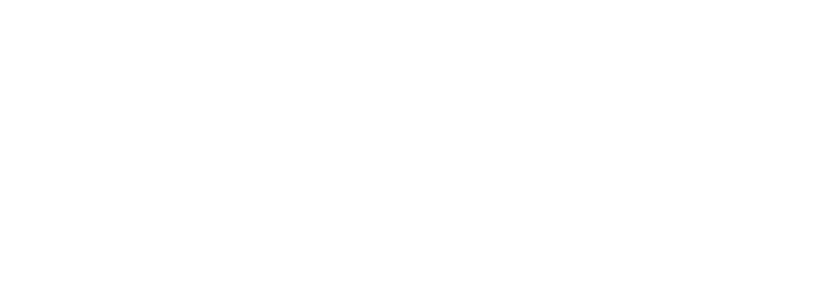
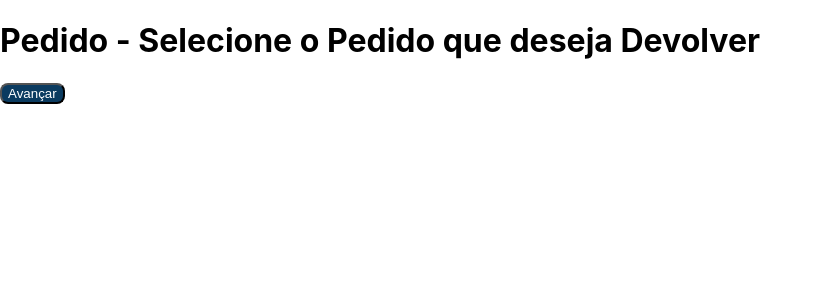
Before and after one commit to FutFanatics/react-troquefut, a React (Create React App) app: page /order in a window 1280 px wide. Before the commit this address had no page. Shown: the top 300 px of the page, without its empty margins (0-823 px from the left). Built offline with nearby package versions, Linux system fonts and the light colour scheme; the HTML template or start-up script is replaced by a standard one.

Commit message:
feat: Criando Páginas da Aplicação

```diff
--- a/src/AppRoutes.tsx
+++ b/src/AppRoutes.tsx
@@ -1,10 +1,20 @@
 import { BrowserRouter, Route, Routes } from "react-router-dom";
+import { RotaPrivate } from "./utils/RotaPrivate";
+import Instructions from "./pages/Instructions";
+import Home from "./pages/Home";
+import Order from "./pages/Order";
+import Data from "./pages/Data";
+import Shipping from "./pages/Shipping";
 
 function AppRoutes() {
     return (
         <BrowserRouter>
             <Routes>
-                <Route path="/" element={<h1>TroqueFUT</h1>}></Route>
+                <Route path="/" element={<Home />}></Route>
+                <Route path="/instructions" element={<Instructions />}></Route>
+                <Route path="/order" element={<Order />}></Route>
+                <Route path="/data" element={<Data />}></Route>
+                <Route path="/shipping" element={<Shipping />}></Route>
             </Routes>
         </BrowserRouter>
     )
--- /dev/null
+++ b/src/components/Button/index.tsx
@@ -0,0 +1,30 @@
+import { useNavigate } from "react-router-dom"
+import styled from "styled-components";
+
+interface IButton {
+    path?: string;
+    children: React.ReactNode;
+}
+
+const SButton = styled.button`
+    background-color: #0B3B60;
+    border-radius: 8px;
+    color: #FFF;
+`
+
+export default function Button({ children, path = ""}: IButton) {
+
+    const navigate = useNavigate();
+
+    const handleClick = () => {
+
+        if(path) {
+            navigate(path);
+        }
+    };
+
+    return (
+        <SButton onClick={handleClick}>{ children }</SButton>
+    )
+
+}
--- /dev/null
+++ b/src/pages/Data/index.tsx
@@ -0,0 +1,12 @@
+import Button from "../../components/Button";
+
+export default function Data() {
+
+    return (
+        <div>
+            <h1>Dados</h1>
+            <Button path="/shipping">Avançar</Button>
+        </div>
+    )
+
+}
--- /dev/null
+++ b/src/pages/Home/index.tsx
@@ -0,0 +1,12 @@
+import Button from "../../components/Button";
+
+export default function Home() {
+
+    return (
+        <div>
+            <h1>Página Inicial</h1>
+            <Button path="/instructions" >Avançar</Button>
+        </div>
+    )
+
+}
--- /dev/null
+++ b/src/pages/Instructions/index.tsx
@@ -0,0 +1,12 @@
+import Button from "../../components/Button";
+
+export default function Instructions() {
+
+    return (
+        <div>
+            <h1>Instruções do Pedido</h1>
+            <Button path="/order" >Avançar</Button>
+        </div>
+    )
+
+}
--- /dev/null
+++ b/src/pages/Order/index.tsx
@@ -0,0 +1,12 @@
+import Button from "../../components/Button";
+
+export default function Order() {
+
+    return (
+        <div>
+            <h1>Pedido - Selecione o Pedido que deseja Devolver </h1>
+            <Button path="/data" >Avançar</Button>
+        </div>
+    )
+
+}
--- /dev/null
+++ b/src/pages/Shipping/index.tsx
@@ -0,0 +1,14 @@
+import Button from "../../components/Button";
+
+export default function Shipping() {
+
+    return (
+        <div>
+            <h1>Escolha sua forma de Envio</h1>
+            <Button>Concluir Solicitação</Button>
+
+            <Button path="/">Voltar Página Inicial</Button>
+        </div>
+    )
+
+}
```
